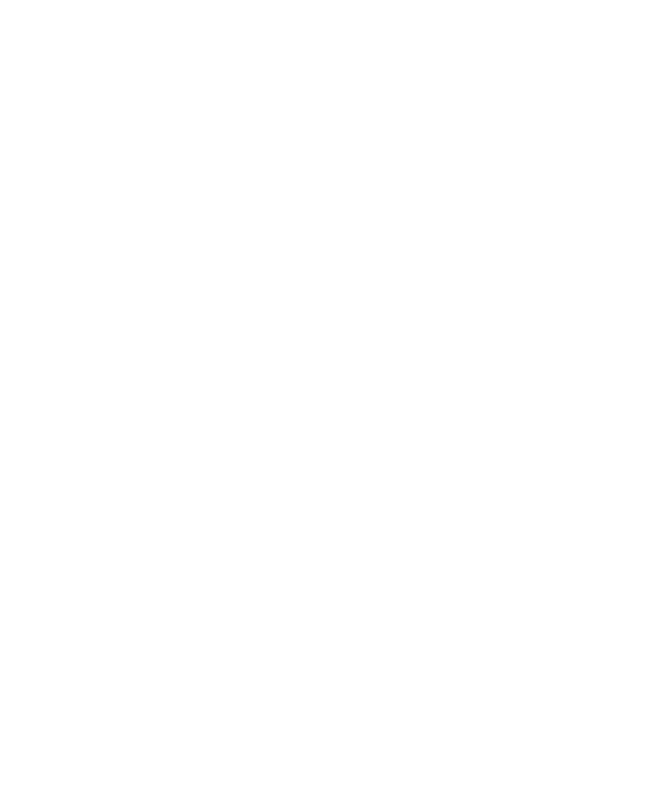
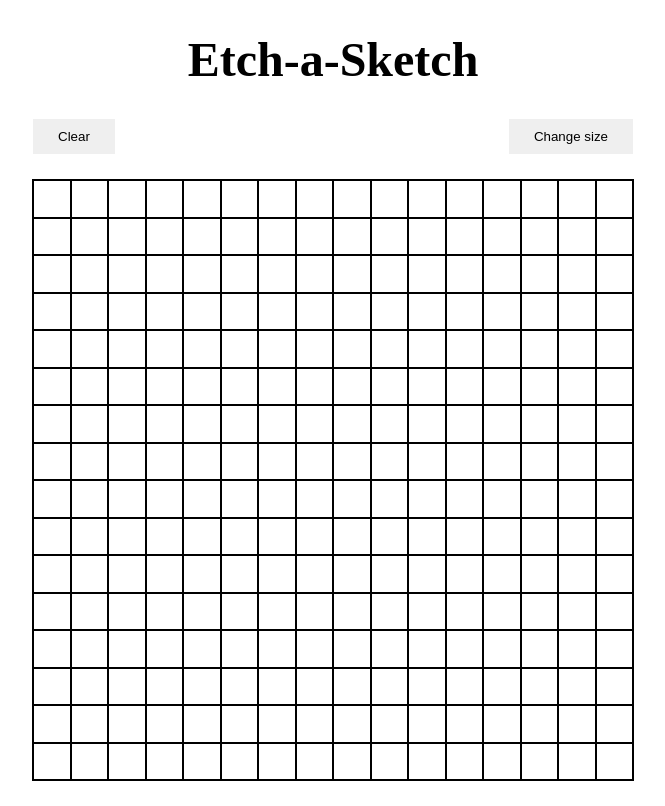
Before and after one commit to Flymberos/etch-a-sketch, a plain HTML site: page index.html in a window 1280 px wide. Shown: the whole page, without its empty margins (307-972 px from the left). Drawn offline with Linux system fonts and the light colour scheme.

Commit message:
Setup most of the logic, last feature added was the change size button

```diff
--- a/app.js
+++ b/app.js
@@ -0,0 +1,50 @@
+let gridContainer = document.querySelector(".grid-container");
+let clearButton = document.querySelector("#clear-button");
+let changeSizeButton = document.querySelector("#change-size-button")
+let root = document.documentElement;
+
+let gridElementsReference;
+
+function addGridItems(size = 16){
+    for(let i = 0; i < size; i++){
+        for(let j = 0; j < size; j++){
+            let element = document.createElement("div");
+            element.classList.add("grid-items");
+            gridContainer.appendChild(element);
+        }
+    }
+    applyEventListeners();
+}
+
+function applyEventListeners(){
+    gridElementsReference = document.querySelectorAll(".grid-items");
+    gridElementsReference.forEach( (element) => {
+        element.addEventListener("mouseover", () => {
+            element.classList.add("black-color");
+        })
+    })
+}
+
+function applyCssGridSize(size = 16){
+    root.style.setProperty("--column-count", size);
+}
+
+clearButton.addEventListener("click", () => {
+    gridElementsReference.forEach( (element) => {
+        element.classList.remove("black-color");
+    })
+})
+
+changeSizeButton.addEventListener("click", () => {
+    let newSize = parseInt(prompt("Enter your new size"));
+    if(isNaN(newSize)){
+        return;
+    }else{
+        gridContainer.innerHTML = "";
+        applyCssGridSize(newSize);
+        addGridItems(newSize);
+    }
+})
+
+applyCssGridSize();
+addGridItems();
--- a/index.html
+++ b/index.html
@@ -9,6 +9,12 @@
     <title>Etch-a-Sketch</title>
 </head>
 <body>
-
+    <h1 class="title">Etch-a-Sketch</h1>
+    <div class="options-menu">
+        <button id="clear-button" class="button">Clear</button>
+        <button id="change-size-button" class="button">Change size</button>
+    </div>
+    <div class="grid-container">
+    </div>
 </body>
 </html>
--- a/style.css
+++ b/style.css
@@ -0,0 +1,47 @@
+:root {
+    --column-count: 0;
+}
+
+.title {
+    text-align: center;
+    font-size: 3em;
+}
+
+.grid-container {
+    max-width: 600px;
+    max-height: 600px;
+    height: 600px;
+    width: 600px;
+    border: 1px solid black;
+    margin: 25px auto;
+    display: grid;
+    grid-template-columns: repeat(var(--column-count), 1fr);
+}
+
+.grid-items {
+    border: 1px solid black;
+    height: auto;
+    width:auto;
+}
+
+.black-color {
+    background-color: black;
+}
+
+.clear-color {
+    background-color: white;
+}
+
+.options-menu {
+    max-width: 600px;
+    width: 600px;
+    margin: 0 auto;
+    display: flex;
+    justify-content: space-between;
+}
+
+.button {
+    border: none;
+    outline: none;
+    padding: 10px 25px 10px 25px;
+}
```
